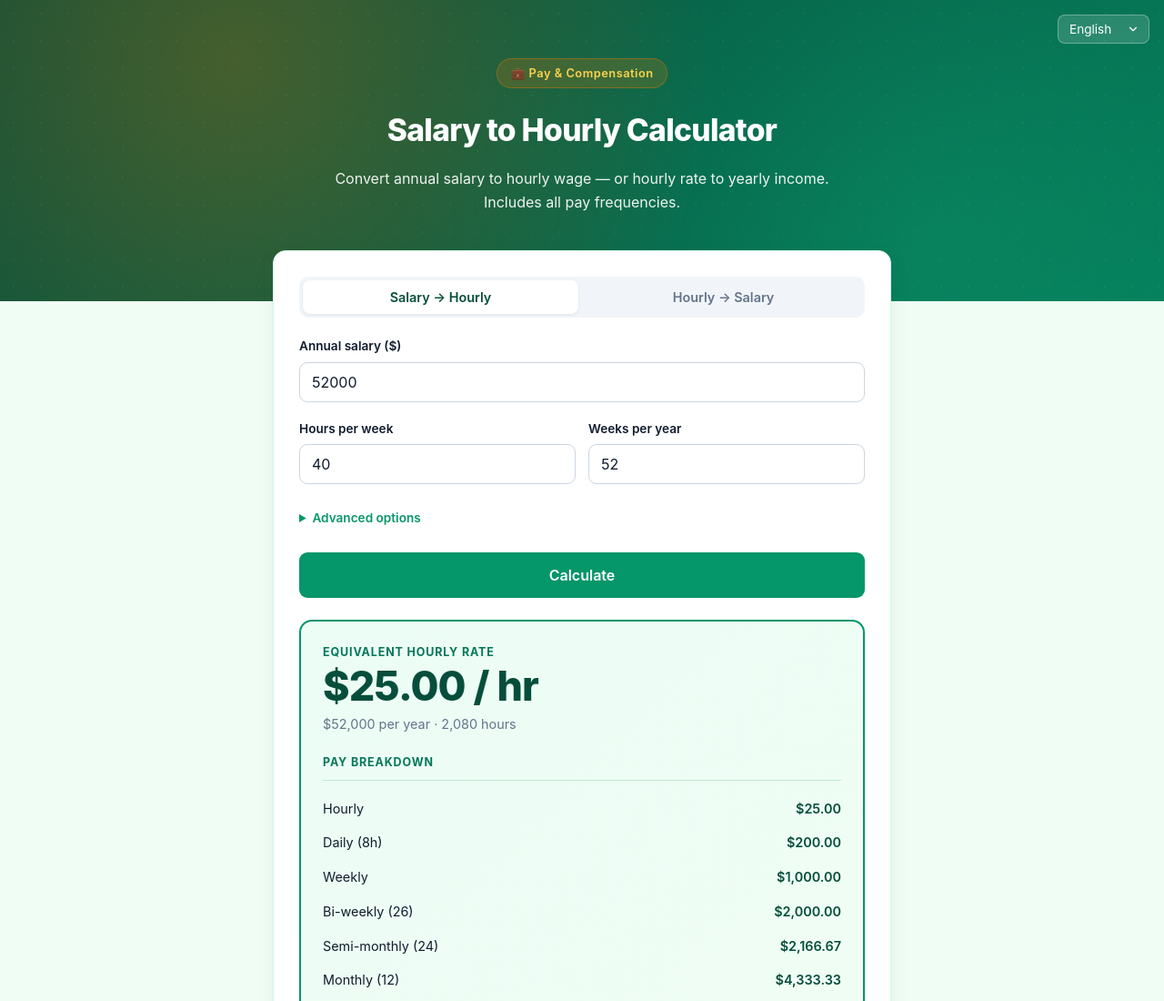
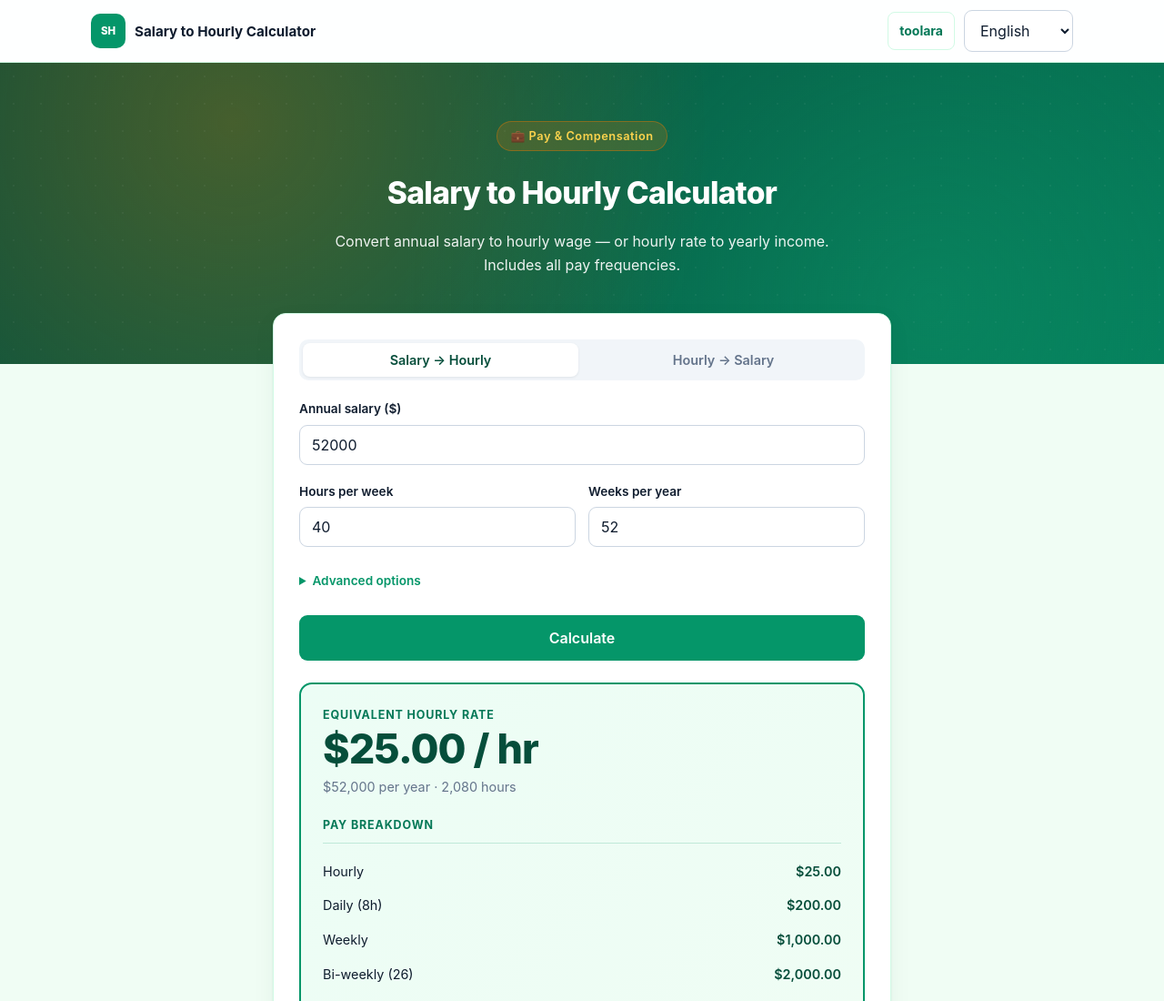
Before and after one commit to lvyafei2026-coder/salary-to-hourly, a plain HTML site: page index.html in a window 1280 px wide. Shown: the top 1100 px of the page at 91% size. Drawn offline with Linux system fonts and the light colour scheme.

Commit message:
Add Toolara site navigation

```diff
--- a/css/style.css
+++ b/css/style.css
@@ -136,3 +136,19 @@ tr:last-child td { border-bottom: none; }
   .mode-tabs { flex-direction: column; }
   .result-main { font-size: 2.2rem; }
 }
+/* Toolara site navigation */
+.site-header { position: relative; z-index: 10; background: rgba(255,255,255,0.96); border-bottom: 1px solid var(--border, #e2e8f0); }
+.site-header-inner { max-width: 1120px; min-height: 68px; margin: 0 auto; padding: 10px 20px; display: flex; align-items: center; justify-content: space-between; gap: 20px; }
+.site-brand { min-width: 0; display: flex; align-items: center; gap: 10px; color: var(--text, #0f1c2e); text-decoration: none; font-weight: 700; }
+.site-brand-mark { width: 38px; height: 38px; flex: 0 0 38px; display: grid; place-items: center; border-radius: 10px; background: var(--accent, #2563eb); color: #fff; font-size: 0.72rem; font-weight: 800; }
+.site-brand-name { font-size: 0.95rem; line-height: 1.25; }
+.site-nav { display: flex; align-items: center; gap: 10px; }
+.site-nav-link { padding: 8px 12px; border: 1px solid var(--border, #e2e8f0); border-radius: 8px; background: #fff; color: var(--accent-dark, var(--accent, #1d4ed8)); text-decoration: none; white-space: nowrap; font-size: 0.875rem; font-weight: 650; transition: background 0.15s, border-color 0.15s; }
+.site-nav-link:hover { background: var(--bg, #f8fafc); border-color: var(--accent, #2563eb); }
+.site-nav select { width: auto; min-width: 120px; margin: 0; }
+@media (max-width: 560px) {
+  .site-header-inner { min-height: 0; padding: 10px 14px; flex-wrap: wrap; gap: 10px; }
+  .site-brand { flex: 1 1 100%; }
+  .site-nav { width: 100%; justify-content: space-between; gap: 8px; }
+  .site-nav select { min-width: 118px; }
+}
--- a/index.html
+++ b/index.html
@@ -36,14 +36,14 @@
 <link rel="stylesheet" href="/css/style.css">
 </head>
 <body>
+<header class="site-header"><div class="site-header-inner"><a class="site-brand" href="/" aria-label="salary-to-hourly"><span class="site-brand-mark" aria-hidden="true">SH</span><span class="site-brand-name" data-i18n="title"></span></a><nav class="site-nav" aria-label="Site navigation"><a class="site-nav-link" href="https://toolara.dev/">toolara</a><select id="langSelect" onchange="setLang(this.value)" aria-label="Language">
+      <option value="en">English</option>
+      <option value="zh">简体中文</option>
+    </select></nav></div></header>
+
 
 <header class="hero">
-  <div class="lang-switch">
-    <select id="langSelect" onchange="setLang(this.value)" aria-label="Language">
-      <option value="en">English</option>
-      <option value="zh">简体中文</option>
-    </select>
-  </div>
+
   <div class="hero-inner">
     <div class="hero-badge">💼 Pay & Compensation</div>
     <h1 data-i18n="title">Salary to Hourly Calculator</h1>
```
Also changed, not shown: zh/index.html (+6 -6 lines).
